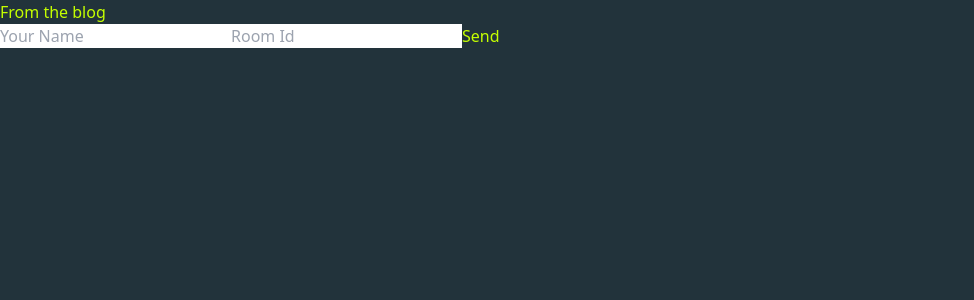
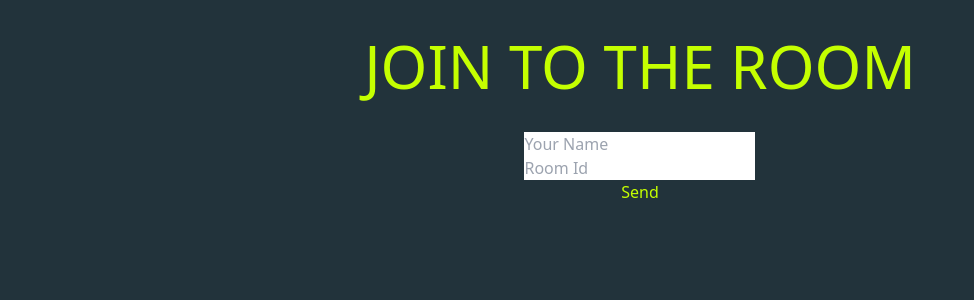
Before and after one commit to LukaszWilk1/ChatApp, a React (Create React App) app in the folder client/: page / in a window 1280 px wide. Shown: the top 300 px of the page, without its empty margins (0-974 px from the left). Built offline with nearby package versions, Linux system fonts and the light colour scheme; no server answers.

Commit message:
eleventh-chat-commit

```diff
--- a/client/src/App.jsx
+++ b/client/src/App.jsx
@@ -1,6 +1,7 @@
 import { useState } from "react";
 import io from "socket.io-client";
 import Chat from "./Chat.jsx";
+import "./style.css";
 
 const socket = io.connect("http://localhost:3001");
 
@@ -33,8 +34,8 @@ function App() {
   return isIn ? (
     <Chat propSocket={socket} propUser = {room.userName} propRoom = {room.roomName}/>
   ) : (
-    <div>
-      <h1 class="text-3xl font-bold tracking-tight text-gray-900 sm:text-4xl">From the blog</h1>
+    <div class="flex flex-col max-w-2xl items-center relative">
+      <h1 class="text-6xl color-lime-300 my-9">JOIN TO THE ROOM</h1>
       <input onChange={handleChange} type="text" name="userName" id="yourName" placeholder="Your Name" value={room.userName}/>
       <input onChange={handleChange} type="text" name="roomName" id="roomName" placeholder="Room Id" value={room.roomName}/>
       <button onClick={joinRoom}>Send</button>
--- a/client/src/style.css
+++ b/client/src/style.css
@@ -6,6 +6,9 @@ body{
     box-sizing: border-box;
     background-color: #22333b;
     color: #C5FF00;
+    display: flex;
+    justify-content: center;
+    align-items: center;
 }
 
 li{
--- a/client/tailwind.config.js
+++ b/client/tailwind.config.js
@@ -1,6 +1,6 @@
 /** @type {import('tailwindcss').Config} */
 module.exports = {
-  content: ["./src/*.{js, jsx}"],
+  content: ["./src/**/*.{js,ts,jsx,tsx,mdx}"],
   theme: {
     extend: {},
   },
```
